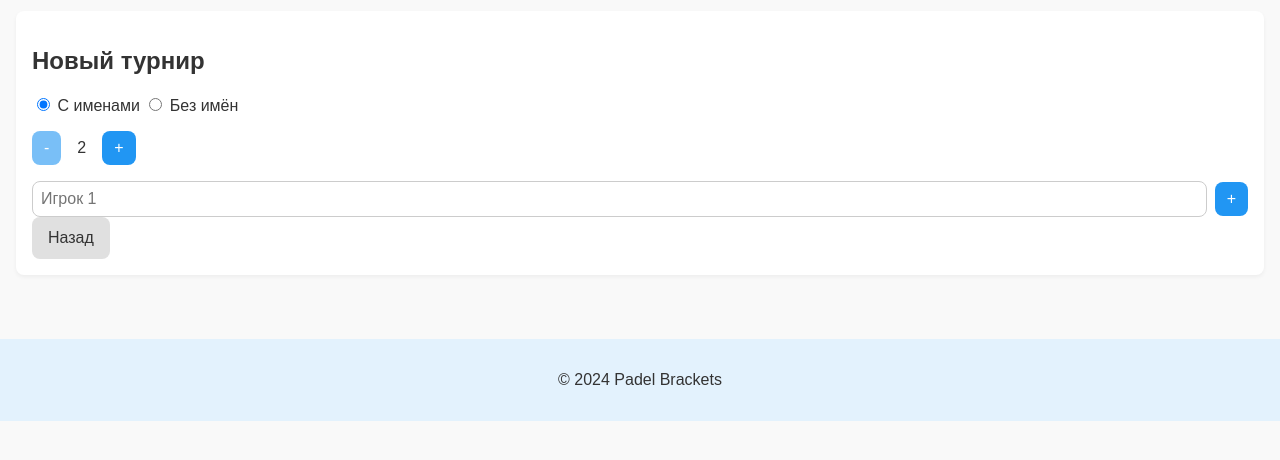
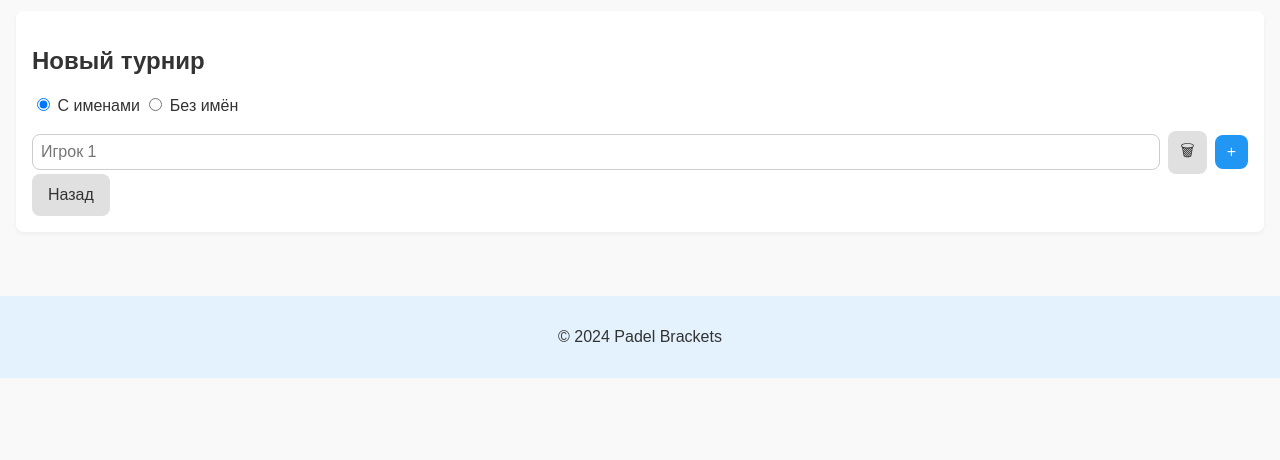
Before and after one commit to vlad2580/padel, a plain HTML site: page type.html in a window 1280 px wide. Shown: the part 74-534 px from the top of the page. Drawn offline with Linux system fonts and the light colour scheme.

Commit message:
fix hidden class

```diff
--- a/script.js
+++ b/script.js
@@ -1,6 +1,6 @@
 const MAX_NAMED_PLAYERS = 16;
 const MIN_PLAYERS = 2;
-const MAX_PLAYERS = 64;
+const MAX_PLAYERS = 16;
 
 let players = [];
 let count = 2;
@@ -17,45 +17,60 @@ function updateCounter() {
 }
 
 function initPlayers() {
+  players = [''];
+  renderPlayers();
+  updateLimit();
+}
+
+function addPlayerRow() {
+  if (players.length >= MAX_NAMED_PLAYERS) return;
+  players.push('');
+  renderPlayers();
+  updateLimit();
+}
+
+function renderPlayers() {
   const namesContainer = document.getElementById('names-container');
   if (!namesContainer) return;
   namesContainer.innerHTML = '';
-  players = [];
-  addPlayerRow();
-}
 
-function addPlayerRow() {
-  const namesContainer = document.getElementById('names-container');
-  const limitMessage = document.getElementById('limit-message');
-  if (!namesContainer || players.length >= MAX_NAMED_PLAYERS) return;
-
-  const existingAdd = namesContainer.querySelector('.add-player');
-  if (existingAdd) existingAdd.remove();
-
-  const number = players.length + 1;
+  players.forEach((value, index) => {
     const row = document.createElement('div');
     row.className = 'player-row';
 
     const input = document.createElement('input');
     input.type = 'text';
-  input.placeholder = `Игрок ${number}`;
+    input.placeholder = `Игрок ${index + 1}`;
     input.maxLength = 30;
+    input.value = value;
     input.addEventListener('input', () => {
-    players[number - 1] = input.value.trim();
+      players[index] = input.value.trim();
     });
     row.appendChild(input);
 
-  const btn = document.createElement('button');
-  btn.type = 'button';
-  btn.textContent = '+';
-  btn.className = 'btn small add-player';
-  btn.addEventListener('click', addPlayerRow);
-  row.appendChild(btn);
+    const del = document.createElement('button');
+    del.type = 'button';
+    del.textContent = '🗑';
+    del.className = 'btn small secondary delete-player';
+    del.addEventListener('click', () => {
+      players.splice(index, 1);
+      renderPlayers();
+      updateLimit();
+    });
+    row.appendChild(del);
+
+    if (index === players.length - 1) {
+      const add = document.createElement('button');
+      add.type = 'button';
+      add.textContent = '+';
+      add.className = 'btn small add-player';
+      add.disabled = players.length >= MAX_NAMED_PLAYERS;
+      add.addEventListener('click', addPlayerRow);
+      row.appendChild(add);
+    }
 
     namesContainer.appendChild(row);
-  players.push('');
-
-  updateLimit();
+  });
 }
 
 function updateLimit() {
@@ -93,6 +108,7 @@ function handleTypeChange(e) {
     counter.classList.remove('hidden');
     namesContainer.classList.add('hidden');
     limitMessage.classList.add('hidden');
+    updateCounter();
   } else {
     counter.classList.add('hidden');
     namesContainer.classList.remove('hidden');
--- a/style.css
+++ b/style.css
@@ -73,7 +73,7 @@ footer {
   margin-top: 2rem;
 }
 .hidden {
-  display: none;
+  display: none !important;
 }
 
 .counter {
```
Lines whose indentation alone changed are shown as unchanged.
